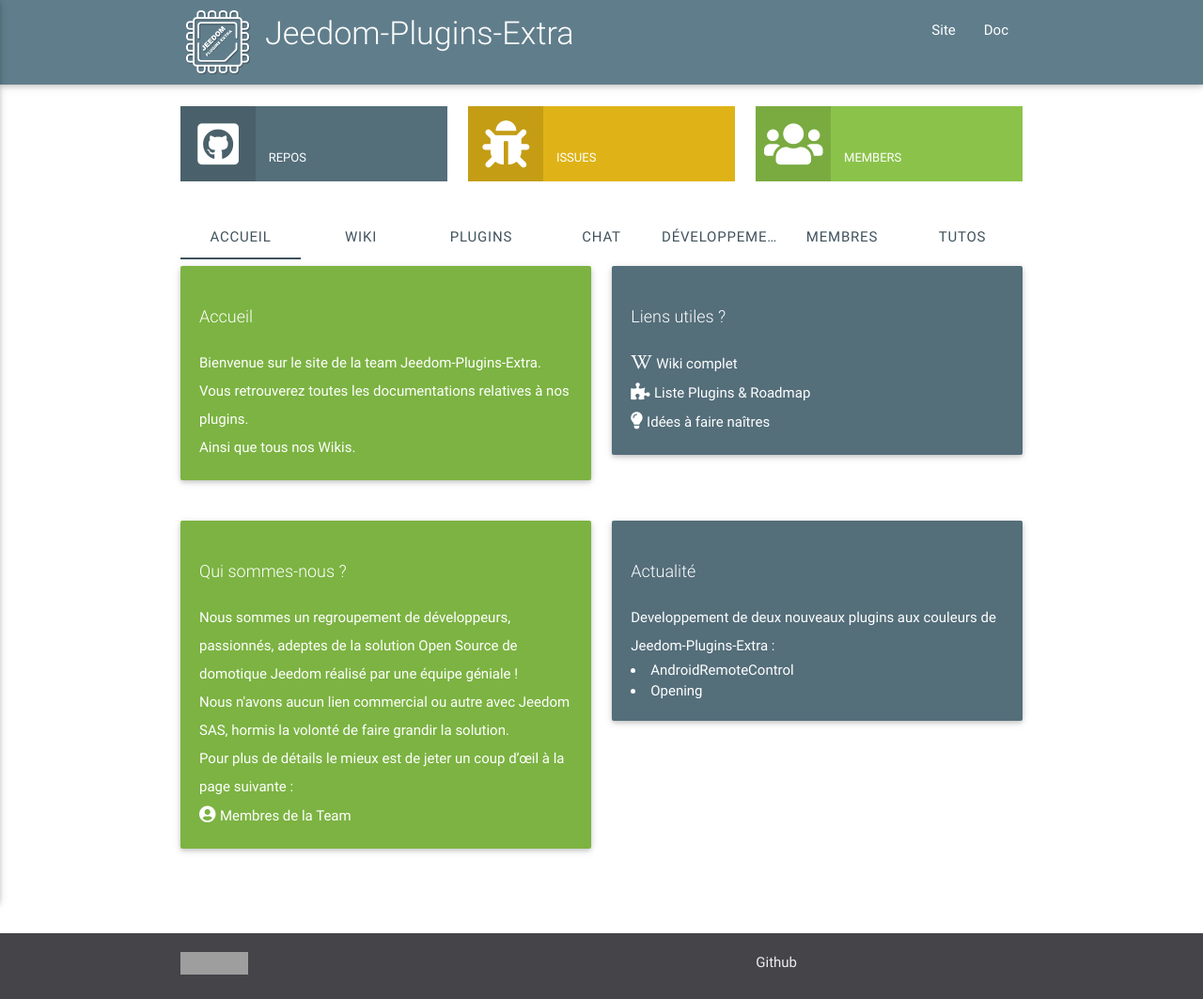
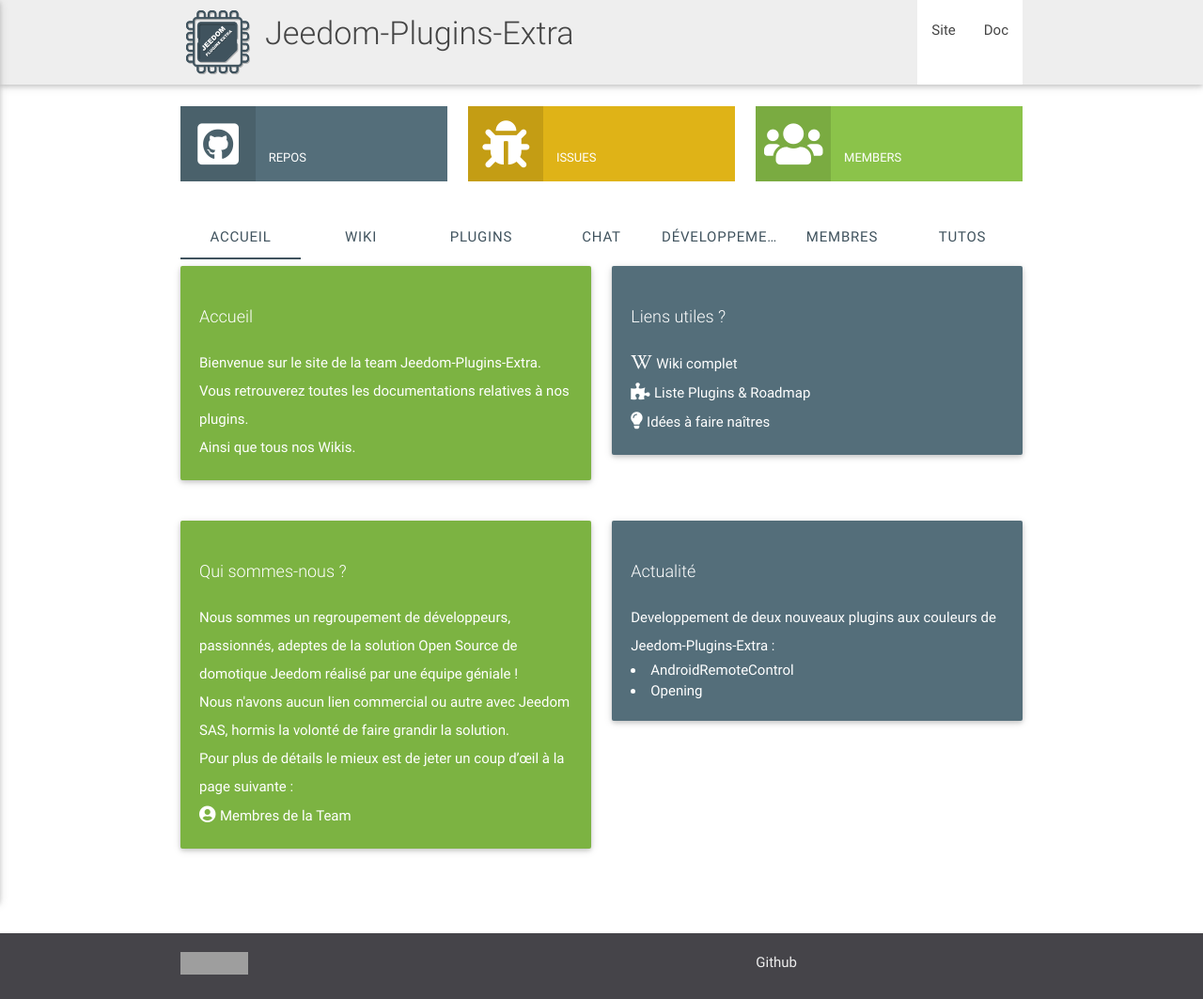
Before and after one commit to NextDom/NextDom.github.io, a Jekyll site: the page index.html, which Jekyll copies as it is, in a window 1280 px wide. Shown: the whole page at 94% size. Built offline with Jekyll 4.4.1, drawn with Linux system fonts in a browser that asks for light colours; nearby versions of some CDN libraries; grey boxes are pictures that could not be loaded.

Commit message:
Update index.html

```diff
--- a/index.html
+++ b/index.html
@@ -27,16 +27,16 @@
 
  <body>
  	<div>
- 		<nav class="blue-grey">
+ 		<nav style="background-color:#eee">
  			<div class="nav-wrapper container">
- 				<a id="logo-container" href="https://jeedom-plugins-extra.github.io/" class="brand-logo left"><img src="img/logowhite.png" style="height:80px;margin-top:5px"></a>
- 				<ul class="titre white-text">
+ 				<a id="logo-container" href="https://jeedom-plugins-extra.github.io/" class="brand-logo left"><img src="img/logoblue.png" style="height:80px;margin-top:5px"></a>
+ 				<ul class="titre">
  					<li><h4>Jeedom-Plugins-Extra</h4></li>
  				</ul>
  				<a href="https://jeedom-plugins-extra.github.io/" data-activates="nav-mobile" class="button-collapse btn-floating btn-large waves-effect waves-light jeedomcolorbg"><i class="material-icons">menu</i></a>
  				<ul class="right hide-on-med-and-down">
- 					<li class="active"><a class="blue-grey white-text" href="https://jeedom-plugins-extra.github.io/">Site</a></li>
- 					<li><a class="blue-grey white-text" href="https://jeedom-plugins-extra.github.io/">Doc</a></li>
+ 					<li class="active"><a href="https://jeedom-plugins-extra.github.io/">Site</a></li>
+ 					<li><a href="https://jeedom-plugins-extra.github.io/">Doc</a></li>
  				</ul>
  				<ul class="side-nav" id="nav-mobile">
  					<li><a href="https://www.jeedom.com/market">Market</a></li>
```
